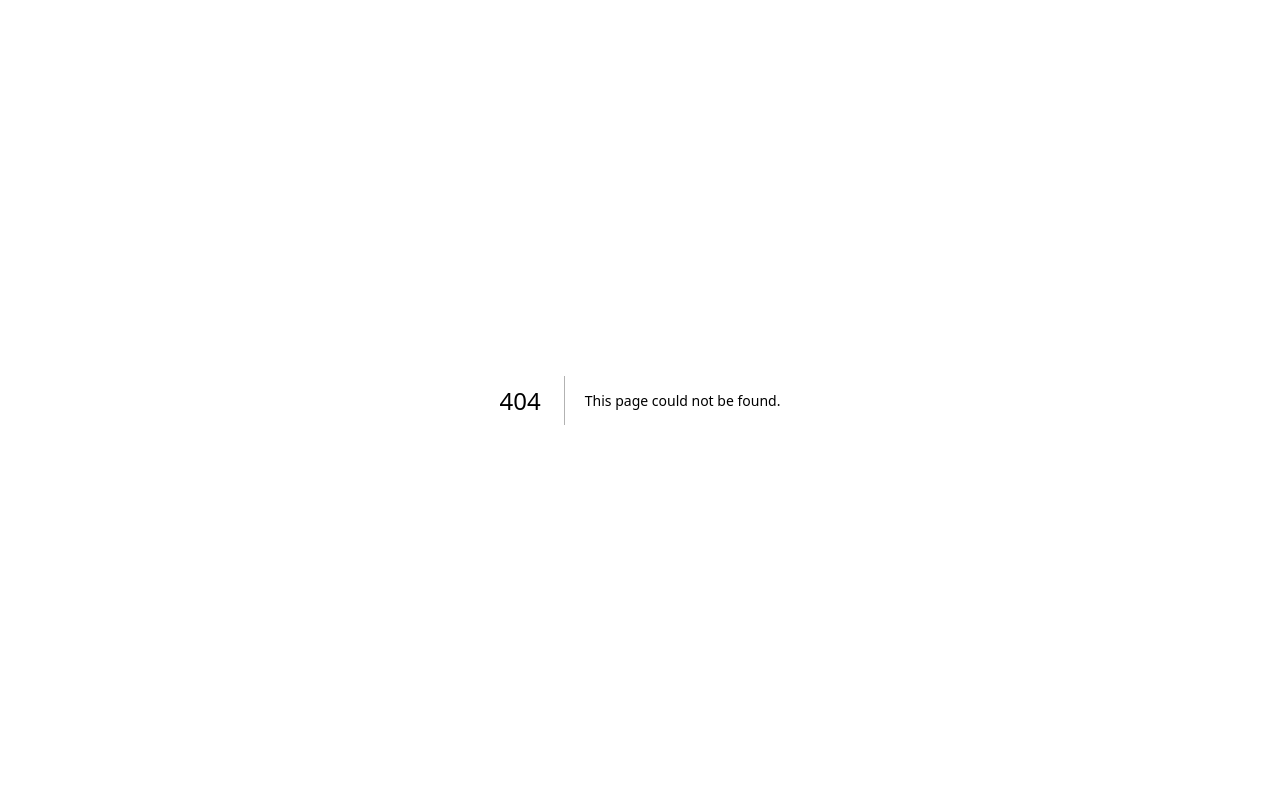
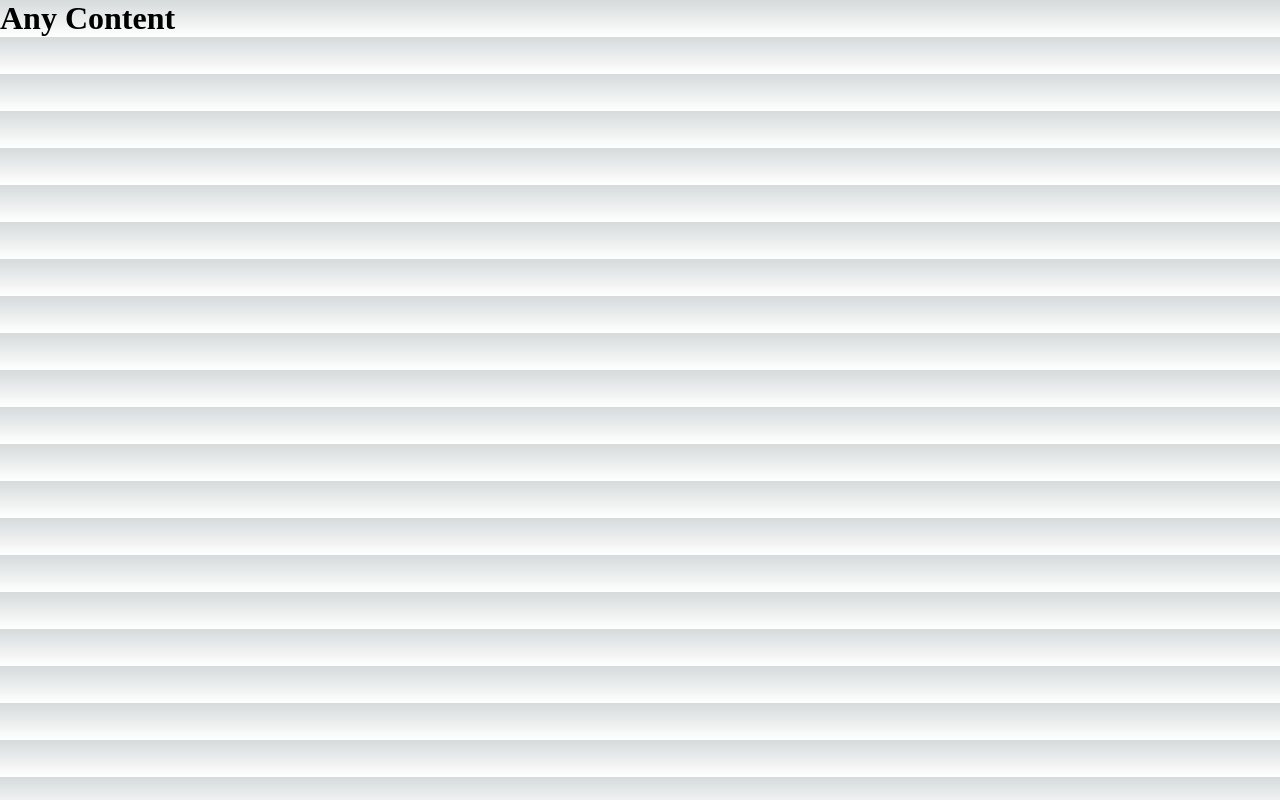
Before and after one commit to vixtroo/reactivity, a Next.js app: page /homepage in a window 1280 px wide. Before the commit this address had no page. Built offline with nearby package versions, Linux system fonts and the light colour scheme.

Commit message:
added reactivity folder

```diff
--- a/package.json
+++ b/package.json
@@ -13,6 +13,7 @@
     "eslint-config-next": "13.3.0",
     "next": "13.3.0",
     "react": "18.2.0",
-    "react-dom": "18.2.0"
+    "react-dom": "18.2.0",
+    "yarn": "^1.22.19"
   }
 }
--- /dev/null
+++ b/src/pages/homepage/index.js
@@ -0,0 +1,7 @@
+export default function App(){
+    return (
+        <>
+            <h1>Any Content</h1>
+        </>
+    )
+}
```
Also changed, not shown: jsconfig.json (+8 -1 lines), src/components/title/index.js (added, +7 -0 lines), src/pages/index.js (+5 -2 lines), 1 other file (tests, documents, lock files or other folders).
